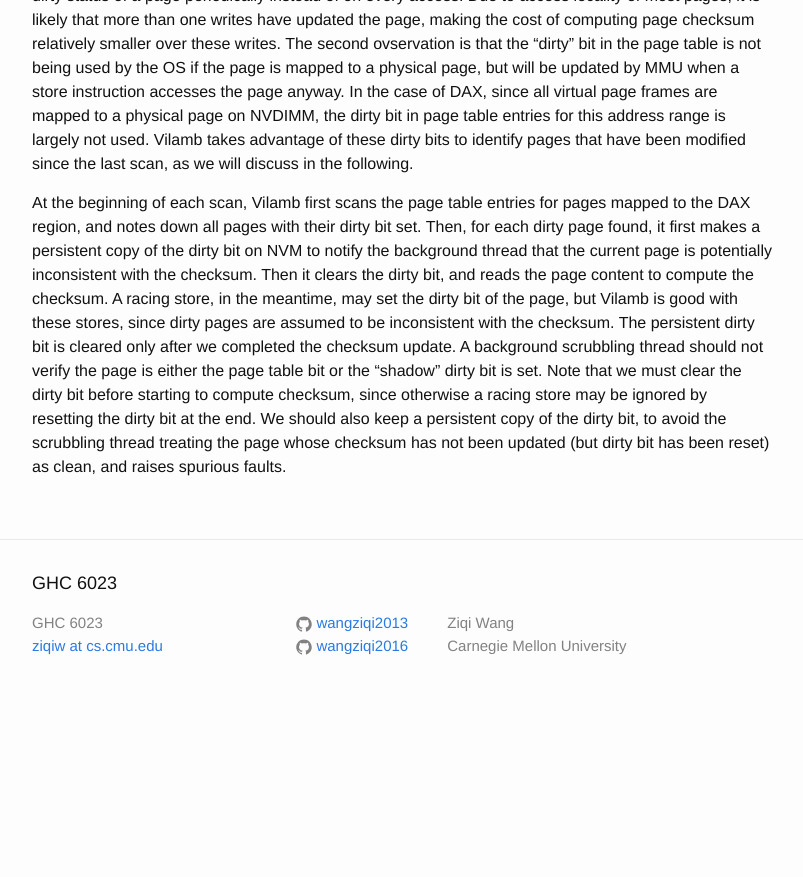
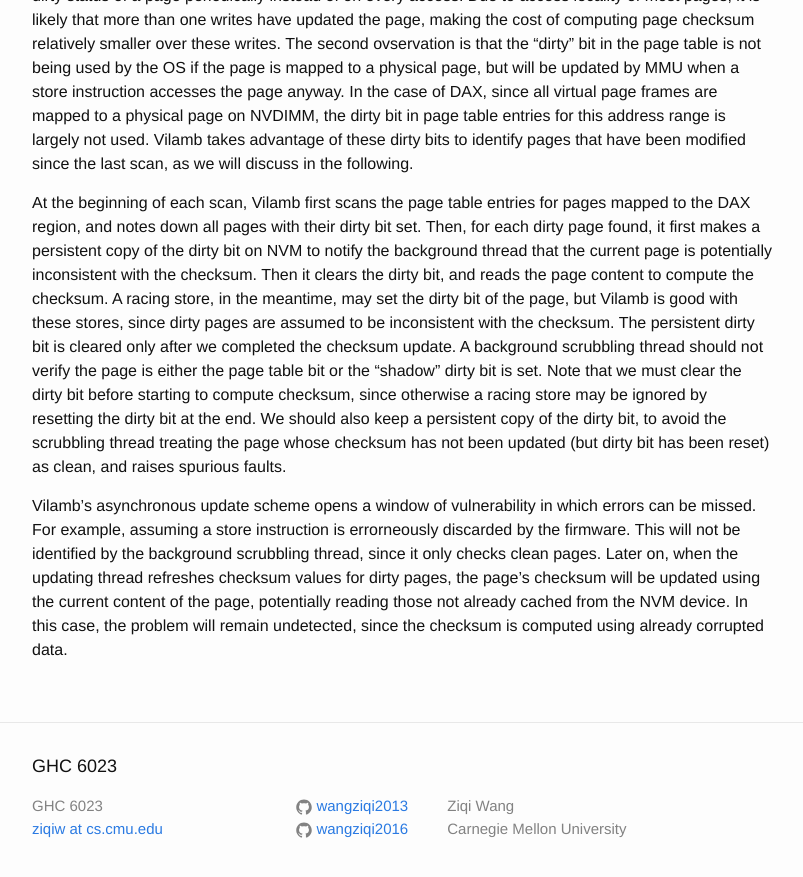
Before and after one commit to wangziqi2013/wangziqi2013.github.io, a Jekyll site: the page built from _posts/2020-01-15-vilamb.markdown, in a window 1280 px wide and 900 px high, scrolled down 1384 px. Shown: the top 877 px of the window, without its empty margins (238-1041 px from the left). Built offline with Jekyll 4.4.1, drawn with Linux system fonts in a browser that asks for light colours; before the commit the page ends 2101 px from its top, so only the background shows below that.

Commit message:
Adding problem

```diff
--- a/_posts/2020-01-15-vilamb.markdown
+++ b/_posts/2020-01-15-vilamb.markdown
@@ -64,3 +64,10 @@ should not verify the page is either the page table bit or the "shadow" dirty bi
 dirty bit before starting to compute checksum, since otherwise a racing store may be ignored by resetting the dirty bit
 at the end. We should also keep a persistent copy of the dirty bit, to avoid the scrubbling thread treating the page
 whose checksum has not been updated (but dirty bit has been reset) as clean, and raises spurious faults.
+
+Vilamb's asynchronous update scheme opens a window of vulnerability in which errors can be missed. For example, assuming
+a store instruction is errorneously discarded by the firmware. This will not be identified by the background scrubbling
+thread, since it only checks clean pages. Later on, when the updating thread refreshes checksum values for dirty
+pages, the page's checksum will be updated using the current content of the page, potentially reading those not already
+cached from the NVM device. In this case, the problem will remain undetected, since the checksum is computed using
+already corrupted data.
```
